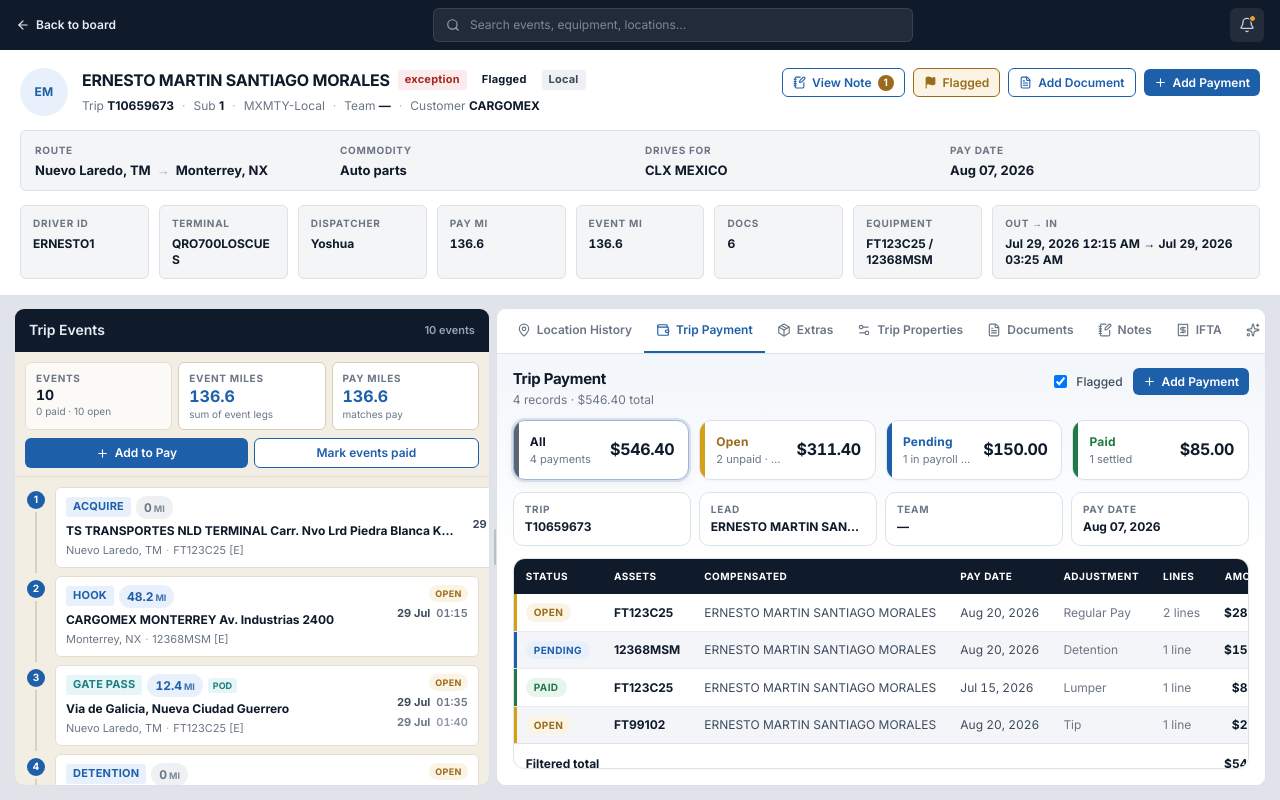
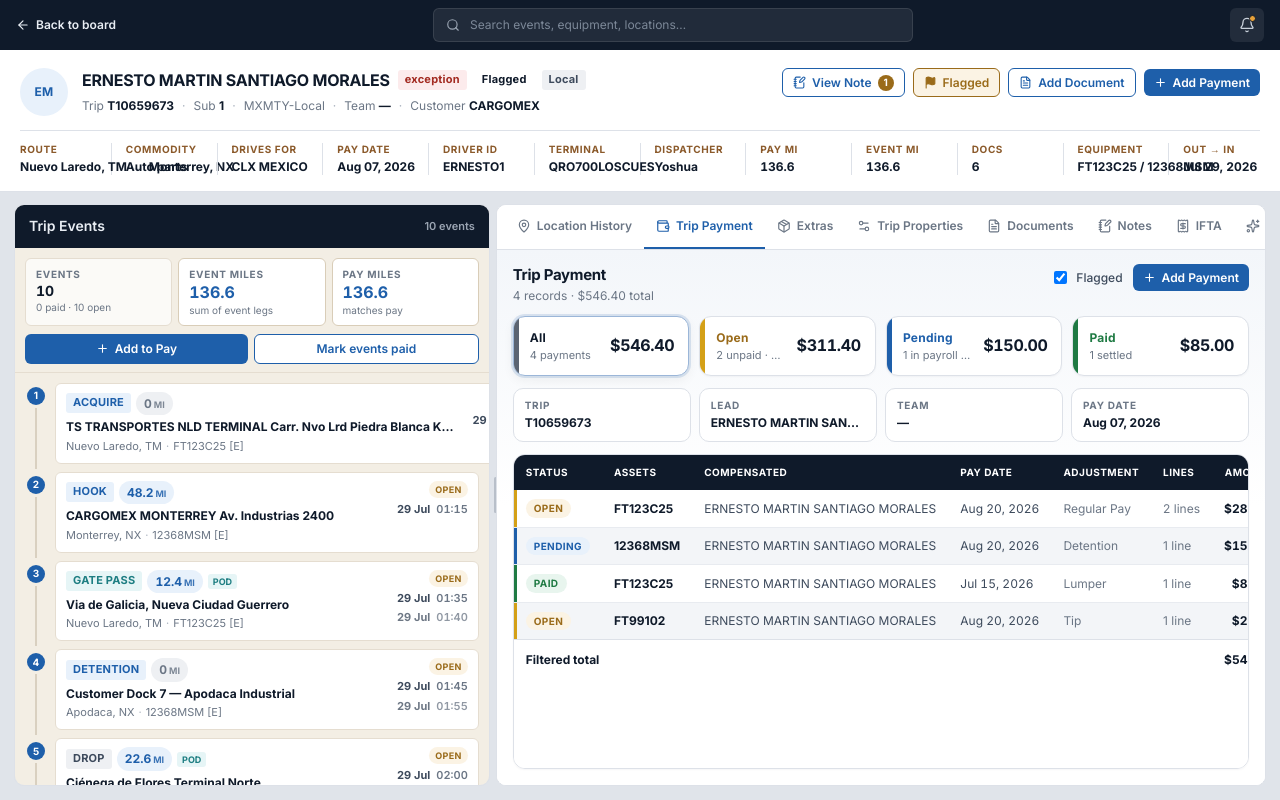
Before and after one commit to dhilllon001/driver-payroll, a React (Vite) app: page / in a window 1280 px wide. Both pictures are taken after a click on the button "T10659673". Built offline with nearby package versions, Linux system fonts and the light colour scheme.

Commit message:
Flatten trip detail metrics into one clean row.
Drop boxed cards, use light dividers, and brown field labels for a lighter header.

Co-authored-by: Cursor <cursoragent@cursor.com>

```diff
--- a/src/views/TripDetailView.tsx
+++ b/src/views/TripDetailView.tsx
@@ -1304,11 +1304,10 @@ export function TripDetailView() {
           </div>
         </div>
 
-        {(trip.origin || trip.destination || trip.commodity || trip.drivesFor) && (
-          <div className="info-highlights">
+        <div className="info-metrics">
           {(trip.origin || trip.destination) && (
-              <div className="info-highlight">
-                <span className="eyebrow">Route</span>
+            <div className="info-metric">
+              <span className="info-lbl">Route</span>
               <strong>
                 {trip.origin || '—'}
                 <span className="info-arrow">→</span>
@@ -1317,59 +1316,55 @@ export function TripDetailView() {
             </div>
           )}
           {trip.commodity && (
-              <div className="info-highlight">
-                <span className="eyebrow">Commodity</span>
+            <div className="info-metric">
+              <span className="info-lbl">Commodity</span>
               <strong>{trip.commodity}</strong>
             </div>
           )}
           {trip.drivesFor && (
-              <div className="info-highlight">
-                <span className="eyebrow">Drives for</span>
+            <div className="info-metric">
+              <span className="info-lbl">Drives for</span>
               <strong>{trip.drivesFor}</strong>
             </div>
           )}
           {trip.payDate && (
-              <div className="info-highlight">
-                <span className="eyebrow">Pay date</span>
+            <div className="info-metric">
+              <span className="info-lbl">Pay date</span>
               <strong>{trip.payDate}</strong>
             </div>
           )}
-          </div>
-        )}
-
-        <div className="info-metrics">
           <div className="info-metric">
-            <span className="eyebrow">Driver ID</span>
+            <span className="info-lbl">Driver ID</span>
             <strong>{trip.leadDriverId}</strong>
           </div>
           <div className="info-metric">
-            <span className="eyebrow">Terminal</span>
+            <span className="info-lbl">Terminal</span>
             <strong>{trip.terminal}</strong>
           </div>
           <div className="info-metric">
-            <span className="eyebrow">Dispatcher</span>
+            <span className="info-lbl">Dispatcher</span>
             <strong>{trip.dispatcher}</strong>
           </div>
           <div className="info-metric">
-            <span className="eyebrow">Pay mi</span>
+            <span className="info-lbl">Pay mi</span>
             <strong className="tnum">{trip.payMiles.toFixed(1)}</strong>
           </div>
           <div className="info-metric">
-            <span className="eyebrow">Event mi</span>
+            <span className="info-lbl">Event mi</span>
             <strong className="tnum">{eventMiles.toFixed(1)}</strong>
           </div>
           <div className="info-metric">
-            <span className="eyebrow">Docs</span>
+            <span className="info-lbl">Docs</span>
             <strong className="tnum">{trip.documents.length}</strong>
           </div>
           {(trip.tractor || trip.trailer) && (
             <div className="info-metric">
-              <span className="eyebrow">Equipment</span>
+              <span className="info-lbl">Equipment</span>
               <strong>{[trip.tractor, trip.trailer].filter(Boolean).join(' / ')}</strong>
             </div>
           )}
-          <div className="info-metric info-metric-wide">
-            <span className="eyebrow">Out → In</span>
+          <div className="info-metric">
+            <span className="info-lbl">Out → In</span>
             <strong className="tnum">
               {trip.dateOut} → {trip.dateIn}
             </strong>
--- a/src/views/views.css
+++ b/src/views/views.css
@@ -867,72 +867,58 @@
   color: var(--fg-4);
 }
 
-.info-highlights {
-  display: grid;
-  grid-template-columns: repeat(auto-fit, minmax(160px, 1fr));
-  gap: 10px;
-  padding: 12px 14px;
-  background: var(--bg-surface-2);
-  border: 1px solid var(--border-1);
-  border-radius: var(--radius-md);
-}
-
-.info-highlight {
+.info-metrics {
+  display: flex;
+  flex-wrap: nowrap;
+  align-items: flex-start;
+  gap: 0;
+  overflow-x: auto;
+  padding-top: 12px;
+  border-top: 1px solid var(--border-1);
+}
+
+.info-metric {
   display: flex;
   flex-direction: column;
   gap: 4px;
   min-width: 0;
-}
-
-.info-highlight .eyebrow {
-  margin: 0;
-}
-
-.info-highlight strong {
-  font-size: var(--fs-body);
+  flex: 1 1 0;
+  padding: 0 14px;
+  border-right: 1px solid var(--border-1);
+}
+
+.info-metric:first-child {
+  padding-left: 0;
+}
+
+.info-metric:last-child {
+  border-right: none;
+  padding-right: 0;
+}
+
+.info-lbl {
+  font-size: 10px;
+  font-weight: 700;
+  letter-spacing: 0.06em;
+  text-transform: uppercase;
+  color: #8b5a2b;
+  line-height: 1.2;
+  white-space: nowrap;
+}
+
+.info-metric strong {
+  font-size: var(--fs-small);
   font-weight: 650;
   color: var(--fg-1);
-  line-height: 1.3;
+  line-height: 1.35;
+  white-space: nowrap;
 }
 
 .info-arrow {
   display: inline-block;
-  margin: 0 6px;
+  margin: 0 5px;
   color: var(--fg-4);
   font-weight: 500;
-}
-
-.info-metrics {
-  display: grid;
-  grid-template-columns: repeat(auto-fit, minmax(110px, 1fr));
-  gap: 10px;
-}
-
-.info-metric {
-  display: flex;
-  flex-direction: column;
-  gap: 5px;
-  min-width: 0;
-  padding: 10px 12px;
-  background: var(--bg-surface-2);
-  border: 1px solid var(--border-1);
-  border-radius: var(--radius-md);
-}
-
-.info-metric-wide {
-  grid-column: span 2;
-}
-
-.info-metric .eyebrow {
-  margin: 0;
-}
-
-.info-metric strong {
-  font-size: var(--fs-small);
-  font-weight: 650;
-  color: var(--fg-1);
-  line-height: 1.35;
-  word-break: break-word;
 }
 
 .info-actions {
@@ -2581,8 +2567,17 @@ body.is-resizing * {
   .info-actions {
     width: 100%;
   }
-  .info-metric-wide {
-    grid-column: span 1;
+  .info-metrics {
+    flex-wrap: wrap;
+    gap: 12px 0;
+  }
+  .info-metric {
+    flex: 1 1 140px;
+    border-right: none;
+    padding: 0 16px 0 0;
+  }
+  .info-metric:last-child {
+    padding-right: 0;
   }
   .meta-strip,
   .ifta-stats,
```
Lines whose indentation alone changed are shown as unchanged.
